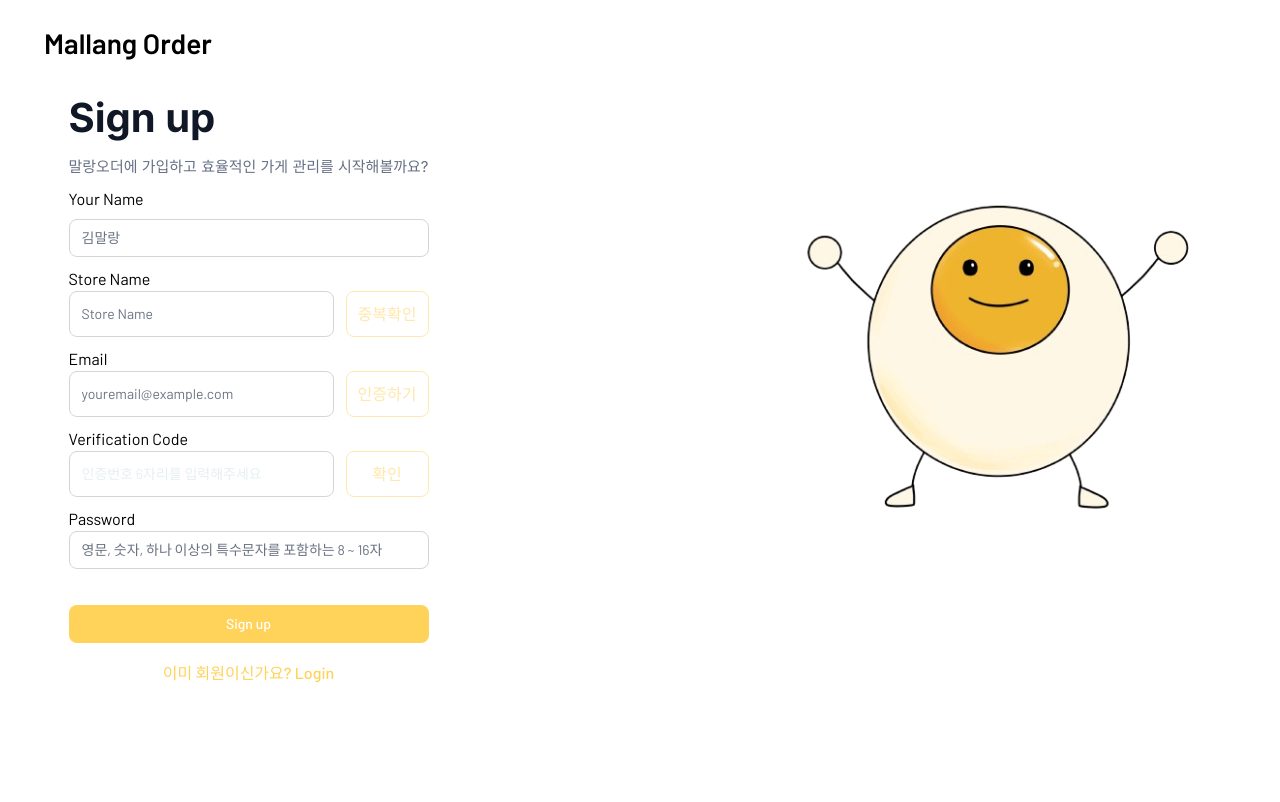
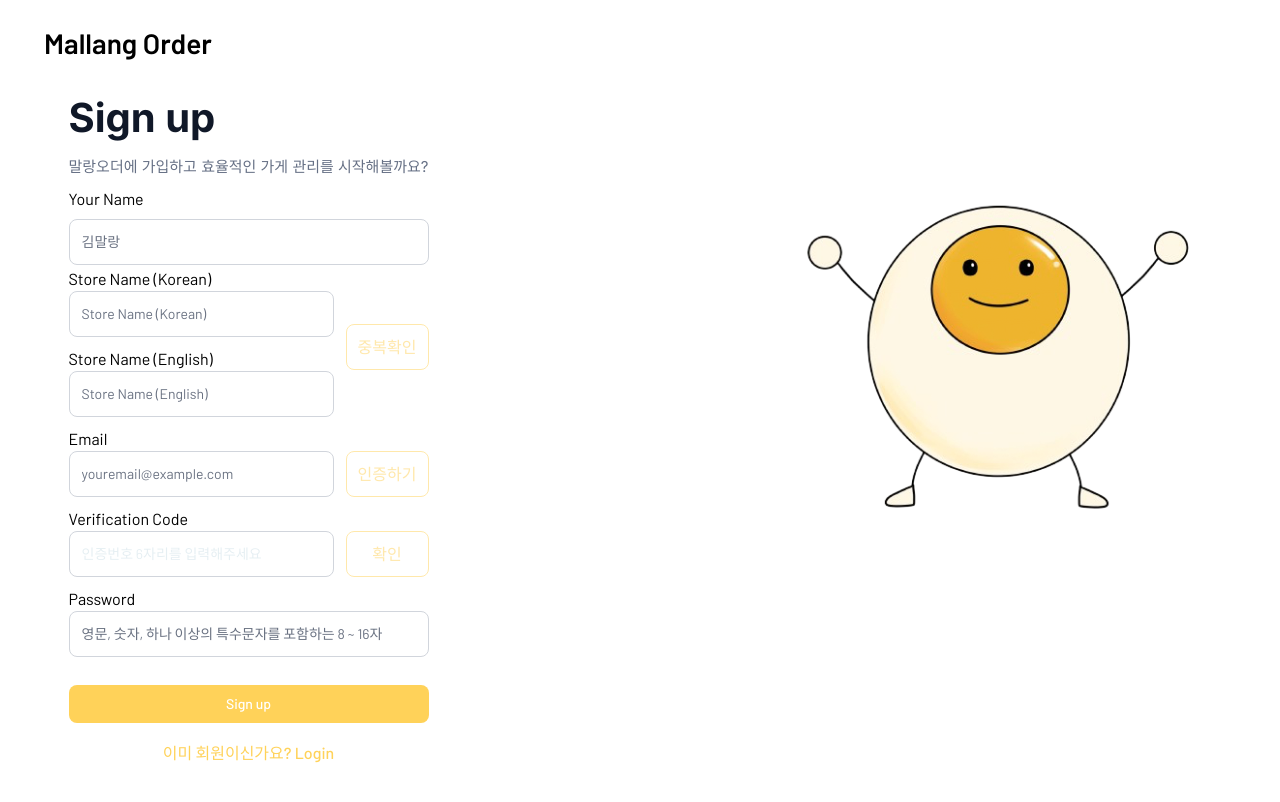
Before and after one commit to bk-git-hub/mallang-order-admin-frontend, a Next.js app: page /signup in a window 1280 px wide. Shown: the top 802 px of the page. Built offline with nearby package versions, Linux system fonts and the light colour scheme.

Commit message:
feat: add english store name input and update submit form

```diff
--- a/src/app/(auth)/signup/page.tsx
+++ b/src/app/(auth)/signup/page.tsx
@@ -11,6 +11,7 @@ import { toast } from 'sonner';
 const signUpSchema = z.object({
   name: z.string().min(1, '이름을 입력해주세요'),
   storeName: z.string().min(1, 'Store name is required'),
+  storeNameEn: z.string().min(1, 'English store name is required'),
   email: z.string().min(1, 'Email is required').email('Invalid email address'),
   password: z.string().min(8, 'Password must be at least 8 characters'),
 });
@@ -36,6 +37,7 @@ export default function SignUp() {
 
   const email = watch('email');
   const storeName = watch('storeName');
+  const storeNameEn = watch('storeNameEn');
   const name = watch('name');
 
   const handleEmailVerification = async () => {
@@ -50,16 +52,17 @@ export default function SignUp() {
           body: JSON.stringify({ email }),
         }
       );
+      const data = await response.json();
 
       if (!response.ok) {
-        throw new Error('이메일 인증번호 발송에 실패했습니다.');
+        throw new Error(data.message || '이메일 인증번호 발송에 실패했습니다.');
       }
 
       setShowVerificationInput(true);
       toast('인증번호가 전송되었습니다');
-    } catch (error) {
+    } catch (error: any) {
       console.error('Email verification failed:', error);
-      toast('이메일 인증번호 발송에 실패했습니다');
+      toast(error.message || '이메일 인증번호 발송에 실패했습니다');
     }
   };
 
@@ -88,7 +91,7 @@ export default function SignUp() {
       toast('이메일 인증에 성공했습니다.');
     } catch (error) {
       console.error('Code verification failed:', error);
-      toast('인증번호 확인에 실패했습니다');
+      toast.error('인증번호 확인에 실패했습니다');
     }
   };
 
@@ -102,20 +105,23 @@ export default function SignUp() {
             'Content-Type': 'application/json',
           },
           body: JSON.stringify({
-            adminName: storeName,
+            storeName: storeName,
+            storeNameEn: storeNameEn,
           }),
         }
       );
 
+      const data = await response.json();
+
       if (!response.ok) {
-        throw new Error('이미 사용중인 가게 이름입니다.');
+        throw new Error(data.message || '이미 사용중인 가게 이름입니다.');
       }
 
       setIsStoreNameChecked(true);
       toast('사용 가능한 가게 이름입니다.');
-    } catch (error) {
+    } catch (error: any) {
       console.error('Store name check failed:', error);
-      toast('가게 이름 중복 확인에 실패했습니다.');
+      toast.error(error.message || '가게 이름 중복 확인에 실패했습니다.');
     }
   };
 
@@ -146,6 +152,7 @@ export default function SignUp() {
             password: data.password,
             adminName: data.name,
             storeName: data.storeName,
+            storeNameEn: data.storeNameEn,
           }),
         }
       );
@@ -187,7 +194,7 @@ export default function SignUp() {
                   id='name'
                   type='text'
                   {...register('name')}
-                  className={`appearance-none rounded-[8px] relative block w-full px-3 py-2 border ${
+                  className={`appearance-none rounded-[8px] relative h-[46px] block w-full px-3 py-2 border ${
                     errors.name ? 'border-red-300' : 'border-gray-300'
                   } placeholder-gray-500 text-gray-900 focus:outline-none focus:border-ml-yellow focus:z-10 sm:text-sm`}
                   placeholder='김말랑'
@@ -208,32 +215,54 @@ export default function SignUp() {
                 </p>
               )}
             </div>
+            <div className='flex gap-3 items-center'>
+              <div className='flex flex-col'>
                 <div className='relative h-20'>
-              <label htmlFor='storeName'>Store Name</label>
-              <div className='flex gap-3'>
+                  <label htmlFor='storeName'>Store Name (Korean)</label>
+
                   <input
                     id='storeName'
                     type='text'
                     {...register('storeName')}
-                  className={`appearance-none rounded-[8px] relative block w-[265px] px-3 py-2 border ${
+                    className={`appearance-none rounded-[8px] relative block w-[265px] h-[46px] px-3 py-2 border ${
                       errors.storeName ? 'border-red-300' : 'border-gray-300'
                     } placeholder-gray-500 text-gray-900 focus:outline-none focus:border-ml-yellow focus:z-10 sm:text-sm`}
-                  placeholder='Store Name'
+                    placeholder='Store Name (Korean)'
                   />
-                <button
-                  type='button'
-                  onClick={handleStoreNameCheck}
-                  disabled={!storeName || isStoreNameChecked}
-                  className='border flex-1 border-ml-yellow rounded-[8px] px-2 py-2.5 font-normal text-ml-yellow bg-white focus:outline-none focus:ring-2 focus:ring-offset-2  disabled:opacity-50 disabled:cursor-not-allowed'
-                >
-                  {isStoreNameChecked ? '확인완료' : '중복확인'}
-                </button>
-              </div>
+
                   {errors.storeName && (
                     <p className='absolute bottom-0 text-sm text-red-600'>
                       {errors.storeName.message}
                     </p>
                   )}
+                </div>
+                <div className='relative h-20'>
+                  <label htmlFor='storeNameEn'>Store Name (English)</label>
+                  <input
+                    id='storeNameEn'
+                    type='text'
+                    {...register('storeNameEn')}
+                    className={`appearance-none rounded-[8px] relative block w-[265px] h-[46px] px-3 py-2 border ${
+                      errors.storeNameEn ? 'border-red-300' : 'border-gray-300'
+                    } placeholder-gray-500 text-gray-900 focus:outline-none focus:border-ml-yellow focus:z-10 sm:text-sm`}
+                    placeholder='Store Name (English)'
+                  />
+                  {errors.storeNameEn && (
+                    <p className='absolute bottom-0 text-sm text-red-600'>
+                      {errors.storeNameEn.message}
+                    </p>
+                  )}
+                </div>
+              </div>
+
+              <button
+                type='button'
+                onClick={handleStoreNameCheck}
+                disabled={!storeName || !storeNameEn || isStoreNameChecked}
+                className='border flex-1 hover:cursor-pointer border-ml-yellow rounded-[8px] h-[46px] px-2 py-2.5 font-normal text-ml-yellow bg-white focus:outline-none focus:ring-2 focus:ring-offset-2  disabled:opacity-50 disabled:cursor-not-allowed'
+              >
+                {isStoreNameChecked ? '확인완료' : '중복확인'}
+              </button>
             </div>
             <div className='relative h-20'>
               <label htmlFor='email'>Email</label>
@@ -252,7 +281,7 @@ export default function SignUp() {
                   type='button'
                   onClick={handleEmailVerification}
                   disabled={!email || isEmailVerified}
-                  className='border border-ml-yellow rounded-[8px] px-2 py-2.5 font-normal text-ml-yellow bg-white focus:outline-none focus:ring-2 focus:ring-offset-2  disabled:opacity-50 disabled:cursor-not-allowed flex-1'
+                  className='hover:cursor-pointer border border-ml-yellow rounded-[8px] px-2 py-2.5 font-normal text-ml-yellow bg-white focus:outline-none focus:ring-2 focus:ring-offset-2  disabled:opacity-50 disabled:cursor-not-allowed flex-1'
                 >
                   {isEmailVerified ? '인증완료' : '인증하기'}
                 </button>
@@ -279,7 +308,7 @@ export default function SignUp() {
                   type='button'
                   onClick={handleVerifyCode}
                   disabled={!showVerificationInput}
-                  className='border border-ml-yellow rounded-[8px] px-2 py-2.5 font-normal flex-1 text-ml-yellow bg-white focus:outline-none focus:ring-2 focus:ring-offset-2 disabled:opacity-50 disabled:cursor-not-allowed'
+                  className='hover:cursor-pointer border border-ml-yellow rounded-[8px] px-2 py-2.5 font-normal flex-1 text-ml-yellow bg-white focus:outline-none focus:ring-2 focus:ring-offset-2 disabled:opacity-50 disabled:cursor-not-allowed'
                 >
                   확인
                 </button>
@@ -292,7 +321,7 @@ export default function SignUp() {
                 type='password'
                 autoComplete='new-password'
                 {...register('password')}
-                className={`appearance-none rounded-[8px] relative block w-full px-3 py-2 border ${
+                className={`appearance-none h-[46px] rounded-[8px] relative block w-full px-3 py-2 border ${
                   errors.password ? 'border-red-300' : 'border-gray-300'
                 } placeholder-gray-500 text-gray-900 focus:outline-none focus:border-ml-yellow focus:z-10 sm:text-sm`}
                 placeholder='영문, 숫자, 하나 이상의 특수문자를 포함하는 8 ~ 16자'
@@ -309,7 +338,7 @@ export default function SignUp() {
             <button
               type='submit'
               disabled={isSubmitting}
-              className='mt-[18px] group relative w-full flex justify-center py-2 px-4 border border-transparent text-sm font-medium rounded-md text-white bg-ml-yellow focus:outline-none focus:ring-2 focus:ring-offset-2 disabled:opacity-50 disabled:cursor-not-allowed'
+              className='hover:cursor-pointer mt-[18px] group relative w-full flex justify-center py-2 px-4 border border-transparent text-sm font-medium rounded-md text-white bg-ml-yellow focus:outline-none focus:ring-2 focus:ring-offset-2 disabled:opacity-50 disabled:cursor-not-allowed'
             >
               {isSubmitting ? 'Signing up...' : 'Sign up'}
             </button>
```
Lines whose indentation alone changed are shown as unchanged.
